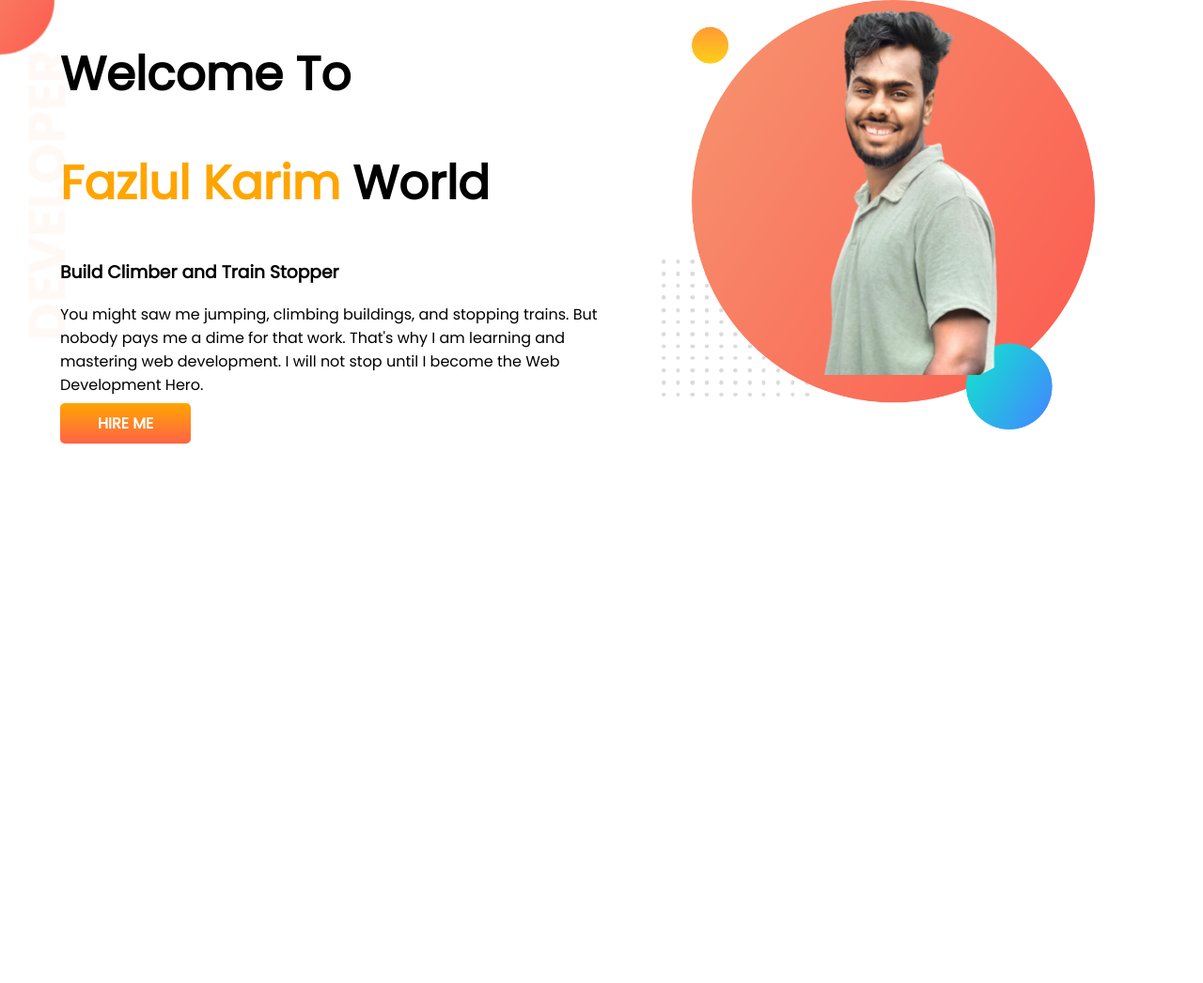
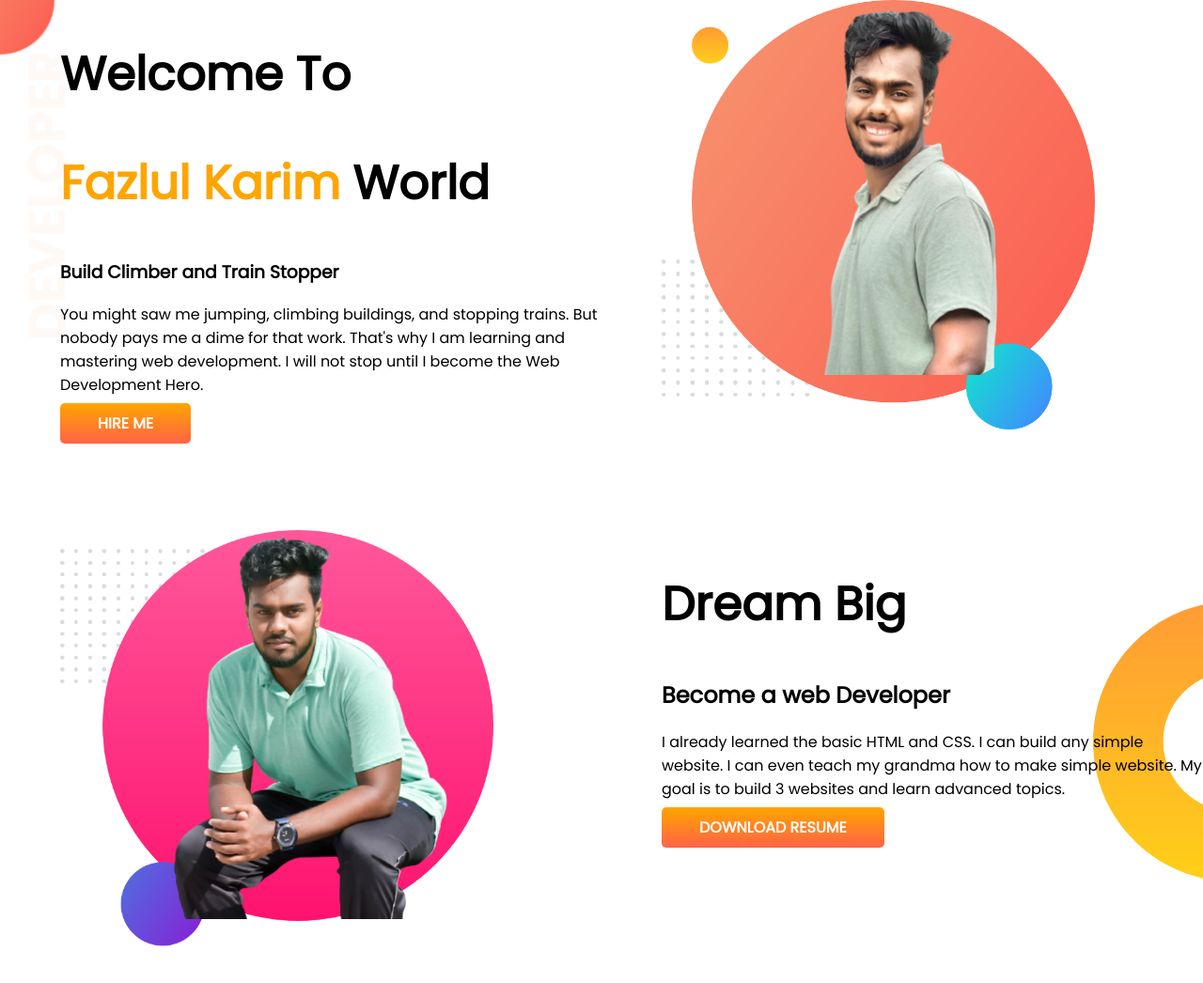
Before and after one commit to fazlulkarim9/frist-time-repo, a plain HTML site: page index.html in a window 1280 px wide. Shown: the whole page at 94% size. Before the commit the page ends 800 px from the top, so only its background shows below. Drawn offline with Linux system fonts and the light colour scheme.

Commit message:
juguj fhjhf

```diff
--- a/index.html
+++ b/index.html
@@ -30,6 +30,21 @@
             <img src="adver.png" alt="">
         </div>
     </section>
+    <section class="dream-big">
+        <div class="half-width">
+            <img src="my-bg2.png" alt="">
+        </div>
+        <div class="half-width">
+            <h1>Dream Big</h1>
+            <h2>Become a web Developer</h2>
+            <p>I already learned the basic HTML and CSS. I can build any simple website. I can even teach my grandma how
+                to make simple website. My goal is to build 3 websites and learn advanced topics.</p>
+            <a class="link-button" target=" _blank" href="">DOWNLOAD RESUME</a>
+
+
+        </div>
+
+    </section>
 </body>
 
 </html>
--- a/style.css
+++ b/style.css
@@ -13,6 +13,7 @@ h1 {
 
 section {
     display: flex;
+    margin-bottom: 100px;
 }
 
 .half-width {
@@ -38,3 +39,9 @@ section {
     background-repeat: no-repeat;
 
 }
+
+.dream-big {
+    background-image: url(images/dream-bg.png);
+    background-repeat: no-repeat;
+    background-position: right;
+}
```
Also changed, not shown: karim-removebg-preview.png (added), my-bg2.png (added).
